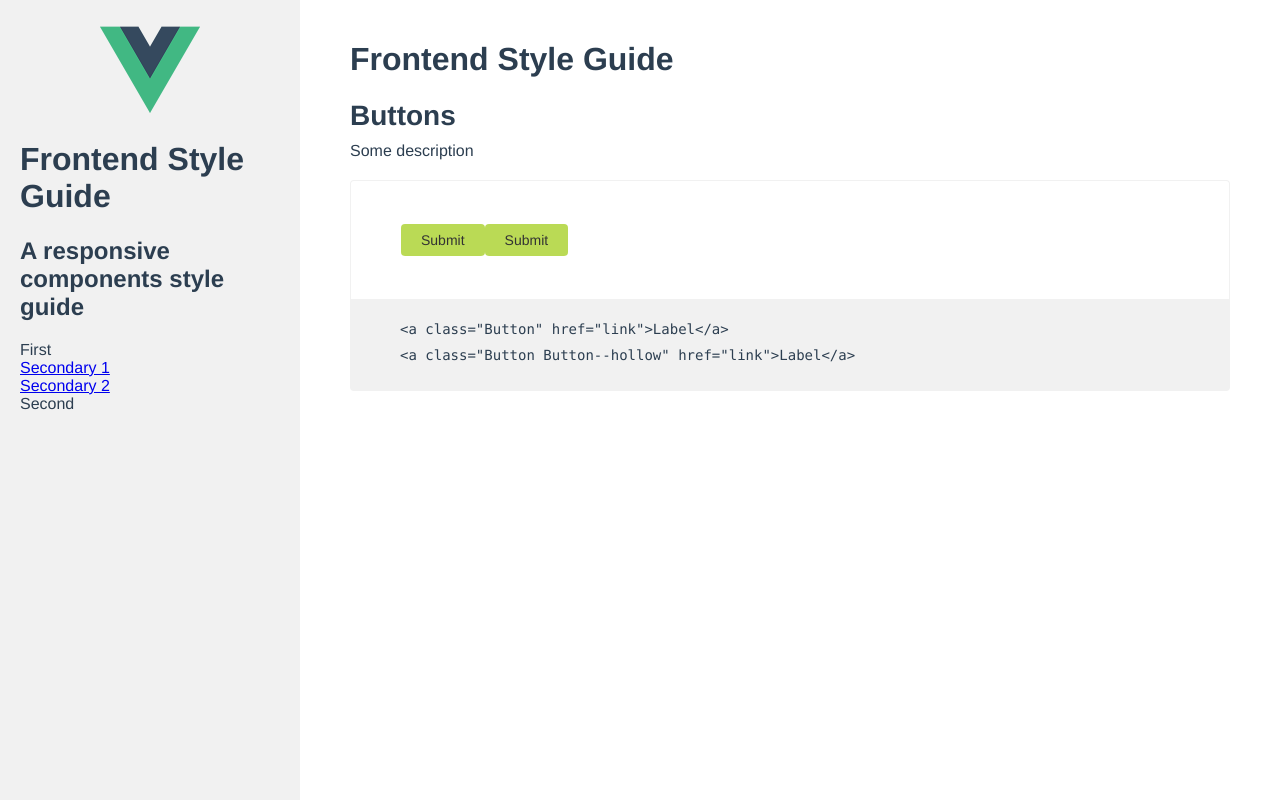
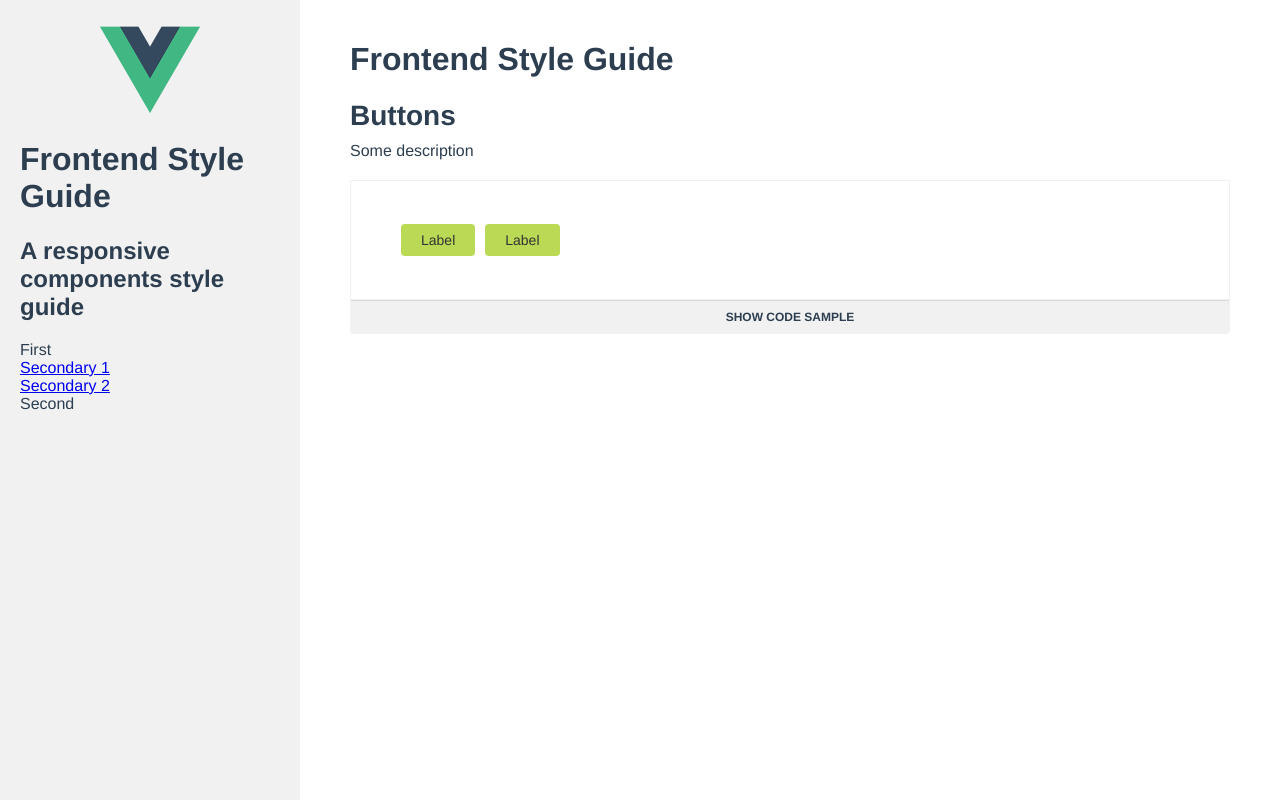
Before and after one commit to italodr/frontend-style-guide, a Vue app: page / in a window 1280 px wide. Built offline with nearby package versions, Linux system fonts and the light colour scheme.

Commit message:
Modularize block, add animations

```diff
--- a/package.json
+++ b/package.json
@@ -60,6 +60,7 @@
     "opn": "^4.0.2",
     "ora": "^0.3.0",
     "phantomjs-prebuilt": "^2.1.3",
+    "prismjs": "^1.6.0",
     "sass-loader": "^4.1.1",
     "semver": "^5.3.0",
     "shelljs": "^0.7.4",
--- a/src/App.vue
+++ b/src/App.vue
@@ -34,47 +34,11 @@ body, html {
     font-family: 'Avenir', Helvetica, Arial, sans-serif;
     -webkit-font-smoothing: antialiased;
     -moz-osx-font-smoothing: grayscale;
-
-    ul {
-        list-style: none;
-        margin: 0;
-        padding: 0;
-    }
 }
 
-.Block {
-    margin: 0 0 30px;
-
-    &-title {
-        font-size: 28px;
-        margin: 0 0 10px;
-    }
-
-    &-description {
-        font-size: 16px;
-        margin: 0 0 20px;
-    }
-
-    &-samples {
-        border: solid #f1f1f1;
-        border-radius: 4px 4px 0 0;
-        border-width: 1px 1px 0 1px;
-        padding: 50px;
-    }
-
-    &-code {
-        background: #f1f1f1;
-        border-radius: 0 0 4px 4px;
-        font-family: "Lucida Console", Monaco, monospace;
-        font-size: 14px;
-        padding: 20px 50px;
-    }
-
-    &-code {
-        li {
-            line-height: 1.5;
-            margin: 0 0 5px;
-        }
-    }
+ul {
+    list-style: none;
+    margin: 0;
+    padding: 0;
 }
 </style>
--- a/src/main.js
+++ b/src/main.js
@@ -1,7 +1,13 @@
 // The Vue build version to load with the `import` command
 // (runtime-only or standalone) has been set in webpack.base.conf with an alias.
 import Vue from 'vue'
+import Prismjs from 'prismjs'
 import App from './App'
+
+Vue.filter('removeAttr', function (value) {
+    let search = /(v-bind:|v-for)/
+    return value.replace(new RegExp(search, 'g'), '')
+})
 
 /* eslint-disable no-new */
 new Vue({
@@ -10,6 +16,4 @@ new Vue({
     components: { App }
 })
 
-// Vue.component('block', {
-//     template:
-// })
+Prismjs.highlight()
--- a/src/molecules/Buttons.vue
+++ b/src/molecules/Buttons.vue
@@ -1,49 +1,47 @@
 <template>
-    <div class="Block">
-        <h2 class="Block-title">{{ title }}</h2>
-        <p class="Block-description">{{ description }}</p>
-
-        <div class="Block-samples">
-            <a class="Button" v-bind:href="link">{{ label }}</a>
-            <a class="Button" v-bind:href="link">{{ label }}</a>
-        </div>
-        <div class="Block-code">
-            <ul>
-                <li v-for="hint in hints">{{ hint.code }}</li>
-            </ul>
-        </div>
-    </div>
+    <block v-bind:obj="buttons"></block>
 </template>
 
 <script>
+import Block from '../organisms/Block'
+
 export default {
     name: 'Buttons',
+    components: {
+        Block
+    },
     data () {
         return {
-            title: 'Buttons',
-            description: 'Some description',
-            label: 'Submit',
-            link: '#',
-            hints: [
-                { code: '<a class="Button" href="link">Label</a>' },
-                { code: '<a class="Button Button--hollow" href="link">Label</a>' }
-            ]
+            buttons: {
+                title: 'Buttons',
+                description: 'Some description',
+                code: [
+                    '<a class="Button" v-bind:href="#">Label</a>',
+                    '<a class="Button Button--hollow" v-bind:href="#">Label</a>'
+                ]
+            }
         }
     }
 }
 </script>
 
 <!-- Add "scoped" attribute to limit CSS to this component only -->
-<style scoped>
+<style lang="scss">
+/* Sample, it will be replaced by the compiled style */
 .Button {
     background: #bada55;
     border-radius: 4px;
     color: #333;
+    cursor: pointer;
     font-size: 14px;
     line-height: 1;
     padding: 8px 20px;
     text-align: center;
     text-decoration: none;
     white-space: nowrap;
+
+    &:hover { opacity: .75; }
 }
+
+.Button { margin: 0 10px 0 0; }
 </style>
--- /dev/null
+++ b/src/organisms/Block.vue
@@ -0,0 +1,90 @@
+<template>
+    <div class="Block">
+        <h2 class="Block-title">{{ obj.title }}</h2>
+        <p class="Block-description">{{ obj.description }}</p>
+
+        <div class="Block-samples">
+            <span v-for="line in obj.code" v-html="line"></span>
+        </div>
+        <transition name="slide">
+            <div class="Block-code" v-if="slide">
+                <ul>
+                    <li v-for="line in obj.code"><code class="language-markup">{{ line|removeAttr }}</code></li>
+                </ul>
+            </div>
+        </transition>
+        <div class="Block-toggle" v-on:click="slide = !slide">{{ slide ? 'Hide code sample' : 'Show code sample' }}</div>
+    </div>
+</template>
+
+<script>
+export default {
+    name: 'Block',
+    props: ['obj'],
+    data () {
+        return {
+            slide: false
+        }
+    }
+}
+</script>
+
+<style lang="scss">
+.Block {
+    margin: 0 0 30px;
+
+    &-title {
+        font-size: 28px;
+        margin: 0 0 10px;
+    }
+
+    &-description {
+        font-size: 16px;
+        margin: 0 0 20px;
+    }
+
+    &-samples {
+        border: 1px solid #f1f1f1;
+        display: block;
+        padding: 50px;
+    }
+
+    &-code {
+        background: #f1f1f1;
+        font-family: "Lucida Console", Monaco, monospace;
+        font-size: 14px;
+        padding: 20px 50px;
+
+        li {
+            line-height: 1.5;
+            margin: 0 0 5px;
+        }
+    }
+
+    &-toggle {
+        background: #f1f1f1;
+        border: 1px solid #f1f1f1;
+        border-radius: 0 0 4px 4px;
+        border-width: 0 1px 0 1px;
+        box-shadow:inset 0 1px 0 0 hsla(0, 30%, 0%, .1);
+        cursor: pointer;
+        font-size: 12px;
+        font-weight: 700;
+        padding: 10px 50px;
+        position: relative;
+        text-align: center;
+        text-transform: uppercase;
+        z-index: 1;
+    }
+}
+
+.slide-enter-active, .slide-leave-active {
+    transition: all .3s ease-in-out;
+}
+.slide-enter, .slide-leave-to {
+    max-height: 0;
+}
+.slide-enter-to, .slide-leave {
+    max-height: 1000px;
+}
+</style>
--- a/src/pages/Components.vue
+++ b/src/pages/Components.vue
@@ -12,15 +12,11 @@ export default {
     components: {
         Buttons
     },
-    data () {
-        return {}
-    }
+    data () {}
 }
 </script>
 
 <!-- Add "scoped" attribute to limit CSS to this component only -->
-<style scoped>
-.Components {
-    width: 100%;
-}
+<style lang="scss" scoped>
+.Components { width: 100%; }
 </style>
--- a/src/templates/MainContent.vue
+++ b/src/templates/MainContent.vue
@@ -22,7 +22,7 @@ export default {
 </script>
 
 <!-- Add "scoped" attribute to limit CSS to this component only -->
-<style scoped>
+<style lang="scss" scoped>
 .MainContent {
     height: 100vh;
     overflow: auto;
--- a/src/templates/Sidebar.vue
+++ b/src/templates/Sidebar.vue
@@ -5,7 +5,7 @@
         <h2>{{ subtitle }}</h2>
         <ul class="Sidebar-nav">
             <li class="Sidebar-section" v-for="section in sections">
-                <a class="Sidebar-sectionItem" v-on:click="toggleSubsection">{{ section.title }}</a>
+                <a class="Sidebar-sectionItem" v-on:click="methods.toggleSubsection">{{ section.title }}</a>
                 <ul class="Sidebar-subnav" v-if="section.subsections">
                     <li class="Sidebar-subsection" v-for="subsection in section.subsections">
                         <a class="Sidebar-subsectionItem" v-bind:href="subsection.anchor">{{ subsection.title }}</a>
@@ -43,7 +43,7 @@ export default {
             ],
             methods: {
                 toggleSubsection: function (event) {
-                    console.log('Hello ' + this.name + '!')
+                    console.log('Hello', this)
                     console.log(event.target.tagName)
                 }
             }
```
Also changed, not shown: 8 other files (tests, documents, lock files or other folders).
